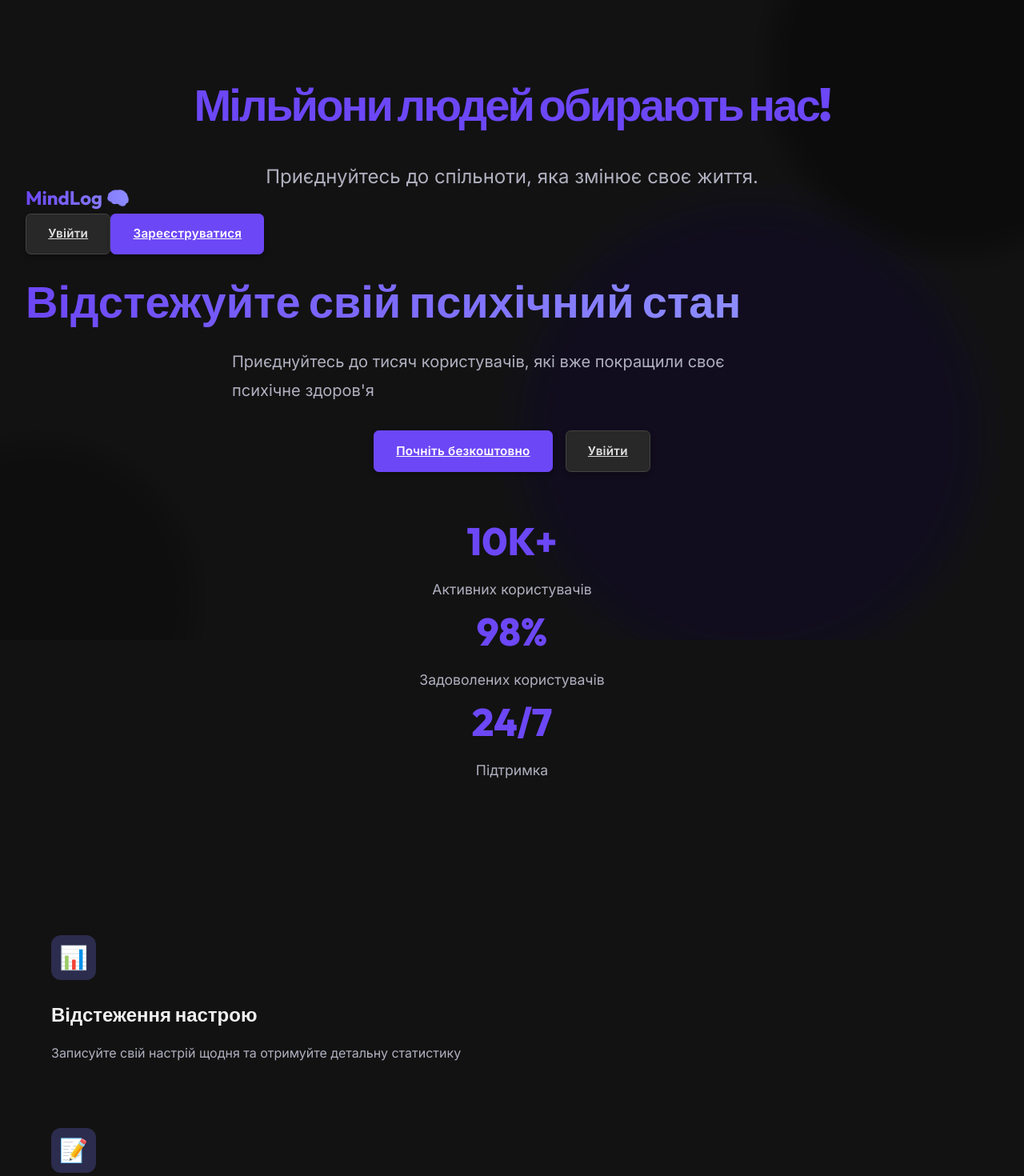
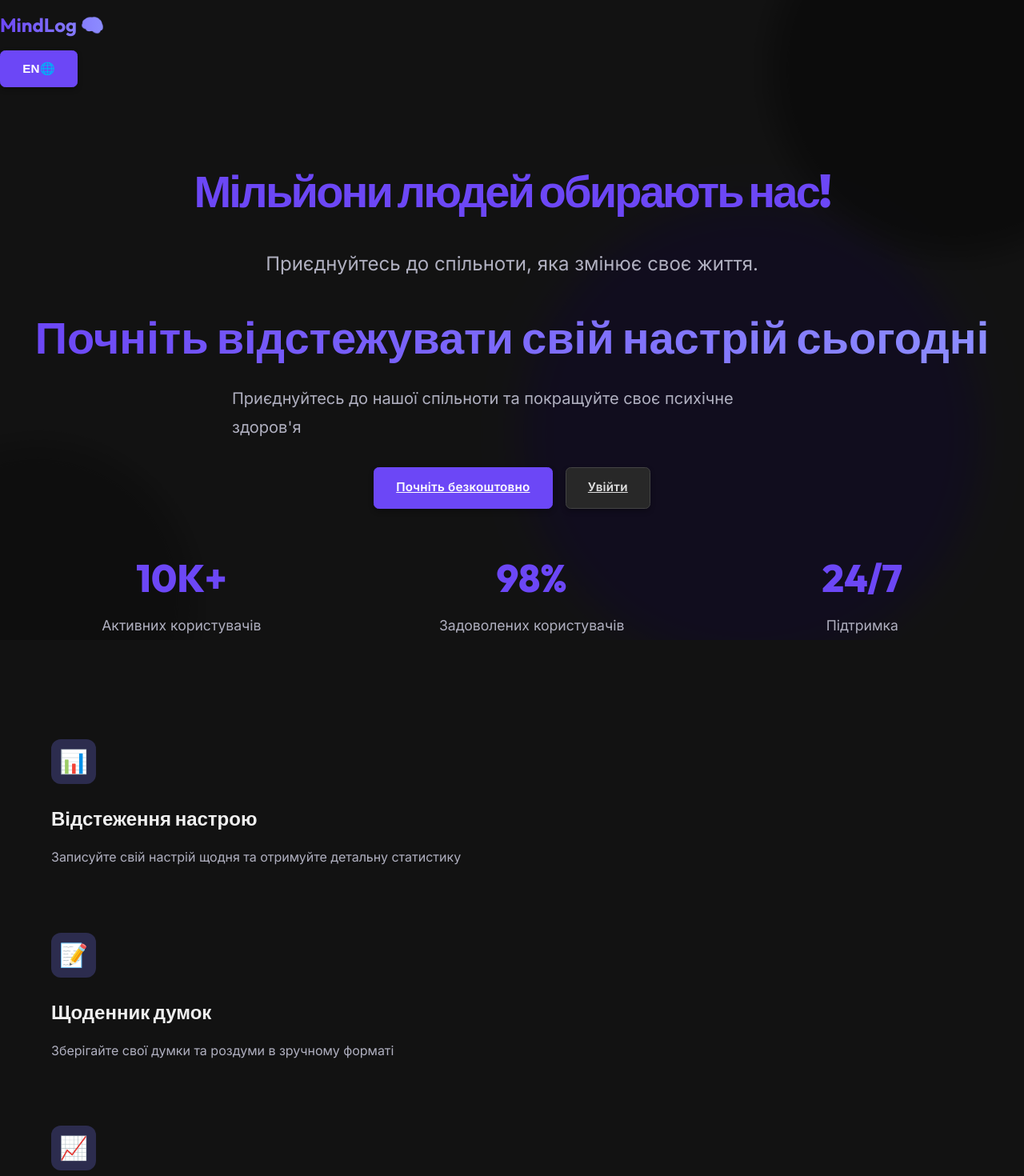
Before and after one commit to MaikyOzr/DemoMingLog.FE, a React (Create React App) app: page / in a window 1280 px wide. Shown: the top 1470 px of the page at 80% size. Built offline with nearby package versions, Linux system fonts and the light colour scheme.

Commit message:
design work

```diff
--- a/public/index.html
+++ b/public/index.html
@@ -81,16 +81,6 @@ h1 {
     opacity: 1;
     transform: translate3d(0, 0, 0);
   }
-}
-
-.hello-world-title {
-  font-size: 2rem;
-  font-weight: 700;
-  text-decoration: none;
-  text-align: center;
-  color: #6C47F6; /* Consistent vibrant color for titles */
-  margin-bottom: 1rem;
-  font-family: 'Outfit', sans-serif; /* Outfit for headings */
 }
 
 h2 {
@@ -263,6 +253,7 @@ p {
   margin-bottom: 1.5rem;
   font-family: 'Outfit', sans-serif;
   line-height: 1.2;
+  text-align: center;
 }
 
 .hero-main-title-accent {
@@ -295,14 +286,23 @@ p {
   margin-bottom: 3rem;
 }
 
+.social-proof-container {
+  display: flex;
+  justify-content: space-around;
+  align-items: center;
+  flex-wrap: wrap; /* щоб на маленьких екранах переносилось */
+  gap: 2rem;
+}
+
 .social-proof-item {
   text-align: center;
+  min-width: 150px; /* щоб виглядало красиво */
 }
 
 .social-proof-value {
   font-size: 3rem;
   font-weight: 800;
-  color: #6C47F6; /* Vibrant accent color */
+  color: #6C47F6;
   font-family: 'Outfit', sans-serif;
 }
 
@@ -312,10 +312,13 @@ p {
   margin-top: 0.5rem;
 }
 
+
 /* Features Section */
 .features-section {
-  padding: 4rem 0;
+  will-change: opacity, transform;
+  transition: opacity 1s ease-out, transform 1s ease-out;
 }
+
 
 .feature-card {
   padding: 2rem;
--- a/src/App.tsx
+++ b/src/App.tsx
@@ -6,9 +6,12 @@ import { Register } from "./pages/Register";
 import { Journal } from "./pages/Journal";
 import { ProtectedRoute } from "./components/ProtectedRoute";
 import { Navbar } from "./components/Navbar";
+import { LanguageProvider } from "./context/LanguageContext";
+import { AppHeroSection } from "./components/AppHeroSection";
 
 const App = () => {
   return (
+    <LanguageProvider>
       <Router basename="/">
         <div className="app-container">
           <div className="relative">
@@ -20,12 +23,9 @@ const App = () => {
             </div>
 
             {/* Main content */}
+            <Navbar />
             <div className="main-content-wrapper">
-            <div className="hero-section">
-              <h1 className="hero-title">Мільйони людей обирають нас!</h1>
-              <p className="hero-subtitle">Приєднуйтесь до спільноти, яка змінює своє життя.</p>
-            </div>
-            <Navbar />
+              <AppHeroSection />
               <Routes>
                 <Route path="/" element={<Home />} />
                 <Route path="/auth/signin" element={<Login />} />
@@ -43,6 +43,7 @@ const App = () => {
           </div>
         </div>
       </Router>
+    </LanguageProvider>
   );
 };
 
--- /dev/null
+++ b/src/components/AppHeroSection.tsx
@@ -0,0 +1,15 @@
+import React from "react";
+import { useLanguage } from "../context/LanguageContext";
+import { translations } from "../translations";
+
+export const AppHeroSection = () => {
+  const { language } = useLanguage();
+  const t = translations[language];
+
+  return (
+    <div className="hero-section">
+      <h1 className="hero-title">{t.appHero.title}</h1>
+      <p className="hero-subtitle">{t.appHero.subtitle}</p>
+    </div>
+  );
+};
--- a/src/components/Navbar.tsx
+++ b/src/components/Navbar.tsx
@@ -1,10 +1,13 @@
 import React, { useEffect, useState } from "react";
 import { Link, useNavigate } from "react-router-dom";
-import { useJournalFetcher } from "../api/fetcher";
+import { useLanguage } from "../context/LanguageContext";
+import { translations } from "../translations";
 
 export const Navbar = () => {
   const [isAuthenticated, setIsAuthenticated] = useState(false);
   const navigate = useNavigate();
+  const { language, toggleLanguage } = useLanguage();
+  const t = translations[language];
 
   useEffect(() => {
     const token = localStorage.getItem("token");
@@ -18,49 +21,45 @@ export const Navbar = () => {
   };
 
   return (
-    <nav className="navbar-container">
-      <div className="max-w-7xl mx-auto px-4 sm:px-6 lg:px-8">
-        <div className="flex justify-between h-16">
-          <div className="flex items-center">
-            <span className="navbar-brand">
+    <>
+      <nav className="navbar-container fixed top-0 left-0 w-full z-50 backdrop-blur-sm bg-black/50">
+        <div className="max-w-7xl mx-auto px-4 sm:px-6 lg:px-8">
+          <div className="flex justify-between h-16 items-center">
+            {/* Logo */}
+            <Link to="/" className="navbar-brand text-white text-xl font-bold">
               MindLog 🧠
-            </span>
-          </div>
-          <div className="flex items-center space-x-4">
-            {isAuthenticated ? (
-              <>
-                <Link
-                  to="/journal"
-                  className="nav-link"
-                >
-                  Мій журнал
+            </Link>
+
+            {/* Navigation links */}
+            <div className="flex items-center space-x-4">
+              {isAuthenticated && (
+                <Link to="/journal" className="nav-link text-white hover:text-purple-400 transition">
+                  {t.nav.journal}
                 </Link>
+              )}
+              {isAuthenticated && (
                 <button
                   onClick={handleLogout}
                   className="btn btn-secondary"
                 >
-                  Вийти
+                  {t.nav.logout}
                 </button>
-              </>
-            ) : (
-              <>
-                <Link
-                  to="/auth/signin"
-                  className="btn btn-secondary"
-                >
-                  Увійти
-                </Link>
-                <Link
-                  to="/auth/signup"
-                  className="btn btn-primary"
-                >
-                  Зареєструватися
-                </Link>
-              </>
-            )}
+              )}
+            </div>
           </div>
         </div>
+      </nav>
+
+      {/* Language Switcher Button */}
+      <div className="fixed bottom-8 left-8 z-50">
+        <button
+          onClick={toggleLanguage}
+          className="btn btn-primary flex items-center space-x-2 shadow-lg hover:shadow-xl transition-all duration-300"
+        >
+          <span className="text-sm font-medium">{t.nav.language}</span>
+          <span className="text-lg">🌐</span>
+        </button>
       </div>
-    </nav>
+    </>
   );
 };
--- /dev/null
+++ b/src/context/LanguageContext.tsx
@@ -0,0 +1,32 @@
+import React, { createContext, useContext, useState, ReactNode } from 'react';
+
+type Language = 'uk' | 'en';
+
+interface LanguageContextType {
+  language: Language;
+  toggleLanguage: () => void;
+}
+
+const LanguageContext = createContext<LanguageContextType | undefined>(undefined);
+
+export const LanguageProvider: React.FC<{ children: ReactNode }> = ({ children }) => {
+  const [language, setLanguage] = useState<Language>('uk');
+
+  const toggleLanguage = () => {
+    setLanguage(prev => prev === 'uk' ? 'en' : 'uk');
+  };
+
+  return (
+    <LanguageContext.Provider value={{ language, toggleLanguage }}>
+      {children}
+    </LanguageContext.Provider>
+  );
+};
+
+export const useLanguage = () => {
+  const context = useContext(LanguageContext);
+  if (context === undefined) {
+    throw new Error('useLanguage must be used within a LanguageProvider');
+  }
+  return context;
+};
--- /dev/null
+++ b/src/hooks/useInView.tsx
@@ -0,0 +1,27 @@
+import { useEffect, useState, useRef } from "react";
+
+export const useInView = (options: IntersectionObserverInit): [React.RefObject<HTMLDivElement>, boolean] => {
+  const ref = useRef<HTMLDivElement>(null);
+  const [isVisible, setIsVisible] = useState(false);
+
+  useEffect(() => {
+    const observer = new IntersectionObserver(([entry]) => {
+      if (entry.isIntersecting) {
+        setIsVisible(true);
+        observer.unobserve(entry.target); // показати один раз
+      }
+    }, options);
+
+    if (ref.current) {
+      observer.observe(ref.current);
+    }
+
+    return () => {
+      if (ref.current) {
+        observer.unobserve(ref.current);
+      }
+    };
+  }, [ref, options]);
+
+  return [ref, isVisible];
+};
--- a/src/pages/Home.tsx
+++ b/src/pages/Home.tsx
@@ -2,11 +2,16 @@ import React, { useEffect, useState } from "react";
 import { Link, useNavigate } from "react-router-dom";
 import { MoodChart } from "../components/MoodChart";
 import { useJournalFetcher } from "../api/fetcher";
+import { useInView } from "../hooks/useInView";
+import { useLanguage } from "../context/LanguageContext";
+import { translations } from "../translations";
 
 export const Home = () => {
   const { entries } = useJournalFetcher();
   const [isAuthenticated, setIsAuthenticated] = useState(false);
   const navigate = useNavigate();
+  const { language } = useLanguage();
+  const t = translations[language];
 
   useEffect(() => {
     const token = localStorage.getItem("token");
@@ -19,6 +24,10 @@ export const Home = () => {
     navigate("/");
   };
 
+  const [featuresRef, featuresVisible] = useInView({
+    threshold: 0.1,
+  });
+
   return (
     <div className="min-h-screen">
 
@@ -28,11 +37,11 @@ export const Home = () => {
           <div className="text-center animate-fade-in">
             <h1 className="hero-main-title">
               <span className="block hero-main-title-accent">
-                Відстежуйте свій психічний стан
+                {t.home.title}
               </span>
             </h1>
             <p className="hero-main-subtitle">
-              Приєднуйтесь до тисяч користувачів, які вже покращили своє психічне здоров'я
+              {t.home.subtitle}
             </p>
             {!isAuthenticated && (
               <div className="button-group">
@@ -40,13 +49,13 @@ export const Home = () => {
                   to="/auth/signup"
                   className="btn btn-primary"
                 >
-                  Почніть безкоштовно
+                  {t.home.startFree}
                 </Link>
                 <Link
                   to="/auth/signin"
                   className="btn btn-secondary"
                 >
-                  Увійти
+                  {t.home.login}
                 </Link>
               </div>
             )}
@@ -57,52 +66,58 @@ export const Home = () => {
       {/* Social Proof */}
       <div className="social-proof-section">
         <div className="max-w-7xl mx-auto px-4 sm:px-6 lg:px-8">
-          <div className="grid grid-cols-1 gap-8 md:grid-cols-3">
+          <div className="social-proof-container">
               <div className="social-proof-item">
                 <div className="social-proof-value">10K+</div>
-              <div className="social-proof-label">Активних користувачів</div>
+                  <div className="social-proof-label">{t.home.users}</div>
                 </div>
               <div className="social-proof-item">
                 <div className="social-proof-value">98%</div>
-              <div className="social-proof-label">Задоволених користувачів</div>
+                <div className="social-proof-label">{t.home.satisfaction}</div>
               </div>
             <div className="social-proof-item">
               <div className="social-proof-value">24/7</div>
-              <div className="social-proof-label">Підтримка</div>
+              <div className="social-proof-label">{t.home.support}</div>
             </div>
           </div>
         </div>
       </div>
 
+
       {/* Features Section */}
-      <div className="features-section">
+      <div
+        ref={featuresRef}
+        className={`features-section transition-opacity duration-1000 ${
+        featuresVisible ? "opacity-100 translate-y-0" : "opacity-0 translate-y-10"
+        }`}
+        >
           <div className="max-w-7xl mx-auto px-4 sm:px-6 lg:px-8">
             <div className="grid grid-cols-1 gap-8 md:grid-cols-3">
               <div className="feature-card">
                 <div className="feature-icon-wrapper">
                   <span className="feature-icon">📊</span>
                 </div>
-              <h3 className="feature-title">Відстеження настрою</h3>
+                <h3 className="feature-title">{t.home.features.mood.title}</h3>
               <p className="feature-description">
-                Записуйте свій настрій щодня та отримуйте детальну статистику
+                {t.home.features.mood.description}
               </p>
             </div>
             <div className="feature-card">
               <div className="feature-icon-wrapper">
                 <span className="feature-icon">📝</span>
               </div>
-              <h3 className="feature-title">Щоденник думок</h3>
+              <h3 className="feature-title">{t.home.features.journal.title}</h3>
               <p className="feature-description">
-                Зберігайте свої думки та роздуми в зручному форматі
+                {t.home.features.journal.description}
               </p>
             </div>
               <div className="feature-card">
                 <div className="feature-icon-wrapper">
                   <span className="feature-icon">📈</span>
               </div>
-              <h3 className="feature-title">Аналітика</h3>
+              <h3 className="feature-title">{t.home.features.analytics.title}</h3>
               <p className="feature-description">
-                Отримуйте інсайти про свій психічний стан завдяки графікам
+                {t.home.features.analytics.description}
               </p>
             </div>
           </div>
@@ -114,7 +129,7 @@ export const Home = () => {
         <div className="chart-preview-section">
           <div className="max-w-7xl mx-auto px-4 sm:px-6 lg:px-8">
             <div className="chart-card">
-              <h2 className="chart-title">Ваш настрій за останній час</h2>
+              <h2 className="chart-title">{t.home.chartPreviewTitle}</h2>
               <div className="chart-height">
                 <MoodChart entries={entries} />
               </div>
@@ -129,23 +144,23 @@ export const Home = () => {
           <div className="max-w-7xl mx-auto px-4 sm:px-6 lg:px-8">
             <div className="text-center">
               <h2 className="cta-title">
-                Почніть відстежувати свій настрій сьогодні
+                {t.home.cta.title}
               </h2>
               <p className="cta-subtitle">
-                Приєднуйтесь до нашої спільноти та покращуйте своє психічне здоров'я
+                {t.home.cta.subtitle}
               </p>
               <div className="button-group">
                 <Link
                   to="/auth/signup"
                   className="btn btn-primary"
                 >
-                  Зареєструватися
+                  {t.home.cta.register}
                 </Link>
                 <Link
                   to="/auth/signin"
                   className="btn btn-secondary"
                 >
-                  Увійти
+                  {t.home.cta.login}
                 </Link>
               </div>
             </div>
--- /dev/null
+++ b/src/translations/index.ts
@@ -0,0 +1,84 @@
+export const translations = {
+  uk: {
+    nav: {
+      journal: 'Мій журнал',
+      logout: 'Вийти',
+      language: 'EN'
+    },
+    appHero: {
+      title: 'Мільйони людей обирають нас!',
+      subtitle: 'Приєднуйтесь до спільноти, яка змінює своє життя.'
+    },
+    home: {
+      title: 'Почніть відстежувати свій настрій сьогодні',
+      subtitle: 'Приєднуйтесь до нашої спільноти та покращуйте своє психічне здоров\'я',
+      startFree: 'Почніть безкоштовно',
+      login: 'Увійти',
+      users: 'Активних користувачів',
+      satisfaction: 'Задоволених користувачів',
+      support: 'Підтримка',
+      features: {
+        mood: {
+          title: 'Відстеження настрою',
+          description: 'Записуйте свій настрій щодня та отримуйте детальну статистику'
+        },
+        journal: {
+          title: 'Щоденник думок',
+          description: 'Зберігайте свої думки та роздуми в зручному форматі'
+        },
+        analytics: {
+          title: 'Аналітика',
+          description: 'Отримуйте інсайти про свій психічний стан завдяки графікам'
+        }
+      },
+      chartPreviewTitle: 'Ваш настрій за останній час',
+      cta: {
+        title: 'Почніть відстежувати свій настрій сьогодні',
+        subtitle: 'Приєднуйтесь до нашої спільноти та покращуйте своє психічне здоров\'я',
+        register: 'Зареєструватися',
+        login: 'Увійти'
+      }
+    }
+  },
+  en: {
+    nav: {
+      journal: 'My Journal',
+      logout: 'Logout',
+      language: 'UK'
+    },
+    appHero: {
+      title: 'Millions of people choose us!',
+      subtitle: 'Join the community that is changing their lives.'
+    },
+    home: {
+      title: 'Start tracking your mood today',
+      subtitle: 'Join our community and improve your mental health',
+      startFree: 'Start Free',
+      login: 'Login',
+      users: 'Active Users',
+      satisfaction: 'Satisfied Users',
+      support: 'Support',
+      features: {
+        mood: {
+          title: 'Mood Tracking',
+          description: 'Record your mood daily and get detailed statistics'
+        },
+        journal: {
+          title: 'Thought Journal',
+          description: 'Keep your thoughts and reflections in a convenient format'
+        },
+        analytics: {
+          title: 'Analytics',
+          description: 'Get insights about your mental state through graphs'
+        }
+      },
+      chartPreviewTitle: 'Your mood recently',
+      cta: {
+        title: 'Start tracking your mood today',
+        subtitle: 'Join our community and improve your mental health',
+        register: 'Register',
+        login: 'Login'
+      }
+    }
+  }
+};
```
Lines whose indentation alone changed are shown as unchanged.
